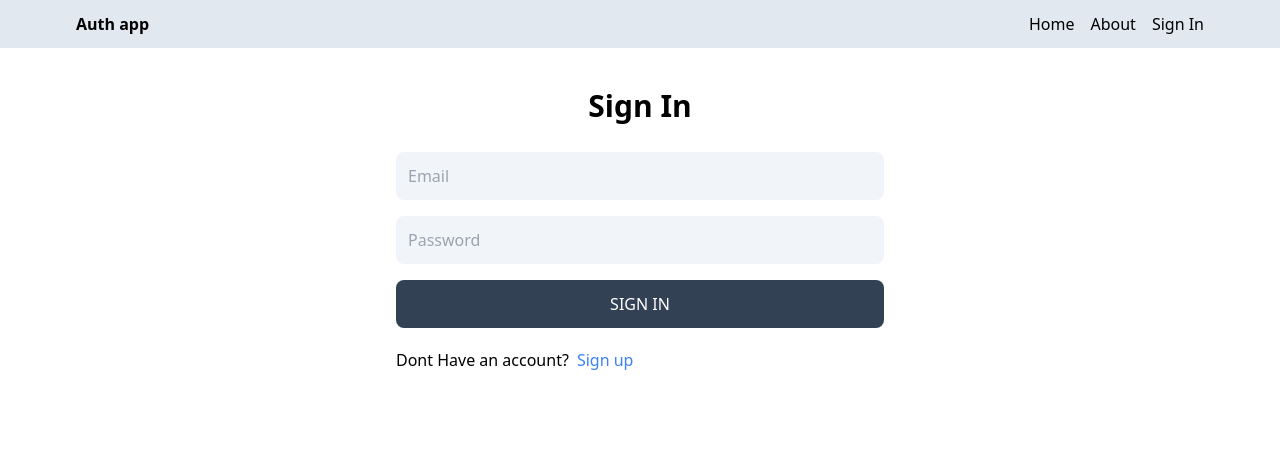
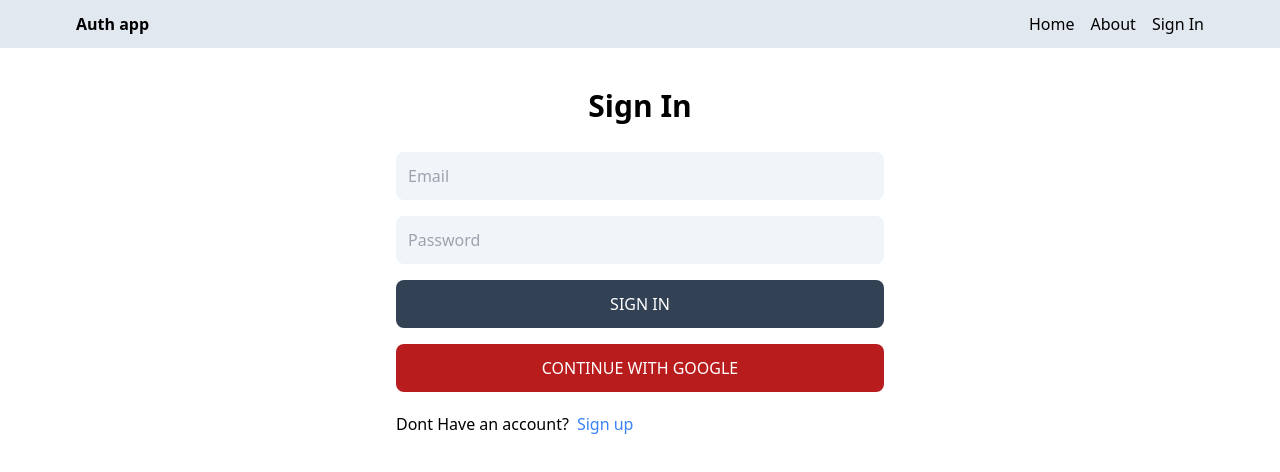
Before and after one commit to nisilachandunu/mern-auth-app-Client, a React (Vite) app: page /sign-in in a window 1280 px wide. Shown: the top 472 px of the page. Built offline with nearby package versions, Linux system fonts and the light colour scheme.

Commit message:
create and added OAuth front end components

```diff
--- a/package.json
+++ b/package.json
@@ -11,6 +11,7 @@
   },
   "dependencies": {
     "@reduxjs/toolkit": "^2.2.7",
+    "firebase": "^10.13.0",
     "react": "^18.3.1",
     "react-dom": "^18.3.1",
     "react-redux": "^9.1.2",
--- a/src/App.jsx
+++ b/src/App.jsx
@@ -4,7 +4,7 @@
 import Profile from "./pages/Profile";
 import SignIn from "./pages/SignIn";
 import SignUp from "./pages/SignUp";
-import Header from "./pages/components/Header";
+import Header from "./components/Header";
 
 export default function App() {
   return (
--- /dev/null
+++ b/src/components/OAuth.jsx
@@ -0,0 +1,41 @@
+import React from "react";
+import { GoogleAuthProvider, signInWithPopup, getAuth } from "firebase/auth";
+import { app } from "./../firebase";
+import { useDispatch } from "react-redux";
+import { signInSuccess } from "../redux/user/userSlice";
+
+export default function OAuth() {
+  const dispatch = useDispatch();
+  const handleGoogleClick = async () => {
+    try {
+      const provider = new GoogleAuthProvider();
+      const auth = getAuth(app);
+      const result = await signInWithPopup(auth, provider);
+      const res = await fetch("/api/auth/google", {
+        method: "POST",
+        headers: {
+          "Content-Type": "application/json",
+        },
+        body: JSON.stringify({
+          name: result.user.displayName,
+          email: result.user.email,
+          photo: result.user.photoURL,
+        }),
+      });
+      const data = await res.json();
+      console.log(data);
+      dispatch(signInSuccess(data));
+    } catch (error) {
+      console.log("Could not login with google", error);
+    }
+  };
+  return (
+    <button
+      type="button"
+      onClick={handleGoogleClick}
+      className="bg-red-700 text-white rounded-lg p-3 uppercase hover:opacity-95"
+    >
+      Continue with Google
+    </button>
+  );
+}
--- /dev/null
+++ b/src/firebase.js
@@ -0,0 +1,17 @@
+// Import the functions you need from the SDKs you need
+import { initializeApp } from "firebase/app";
+// TODO: Add SDKs for Firebase products that you want to use
+// https://firebase.google.com/docs/web/setup#available-libraries
+
+// Your web app's Firebase configuration
+const firebaseConfig = {
+  apiKey: import.meta.env.VITE_FIREBASE_API_KEY,
+  authDomain: "mern-auth-bc8bf.firebaseapp.com",
+  projectId: "mern-auth-bc8bf",
+  storageBucket: "mern-auth-bc8bf.appspot.com",
+  messagingSenderId: "411629309067",
+  appId: "1:411629309067:web:032b74f6b3f4947287988e",
+};
+
+// Initialize Firebase
+export const app = initializeApp(firebaseConfig);
--- a/src/pages/SignIn.jsx
+++ b/src/pages/SignIn.jsx
@@ -6,6 +6,7 @@
   signInFailure,
 } from "../redux/user/userSlice";
 import { useDispatch, useSelector } from "react-redux";
+import OAuth from "../components/OAuth";
 
 export default function SignIn() {
   const [formData, setFormData] = useState({});
@@ -64,6 +65,7 @@
         >
           {loading ? "Loading..." : "Sign In"}
         </button>
+        <OAuth />
       </form>
       <div className="flex gap-2 mt-5">
         <p>Dont Have an account?</p>
--- a/src/pages/SignUp.jsx
+++ b/src/pages/SignUp.jsx
@@ -1,5 +1,6 @@
 import React, { useState } from "react";
 import { Link, useNavigate } from "react-router-dom";
+import OAuth from "../components/OAuth";
 
 export default function SignUp() {
   const [formData, setFormData] = useState({});
@@ -68,6 +69,7 @@
         >
           {loading ? "Loading..." : "Sign Up"}
         </button>
+        <OAuth />
       </form>
       <div className="flex gap-2 mt-5">
         <p>Have an account?</p>
```
Also changed, not shown: src/components/Header.jsx (renamed from src/pages/components/Header.jsx), 2 other files (tests, documents, lock files or other folders).
